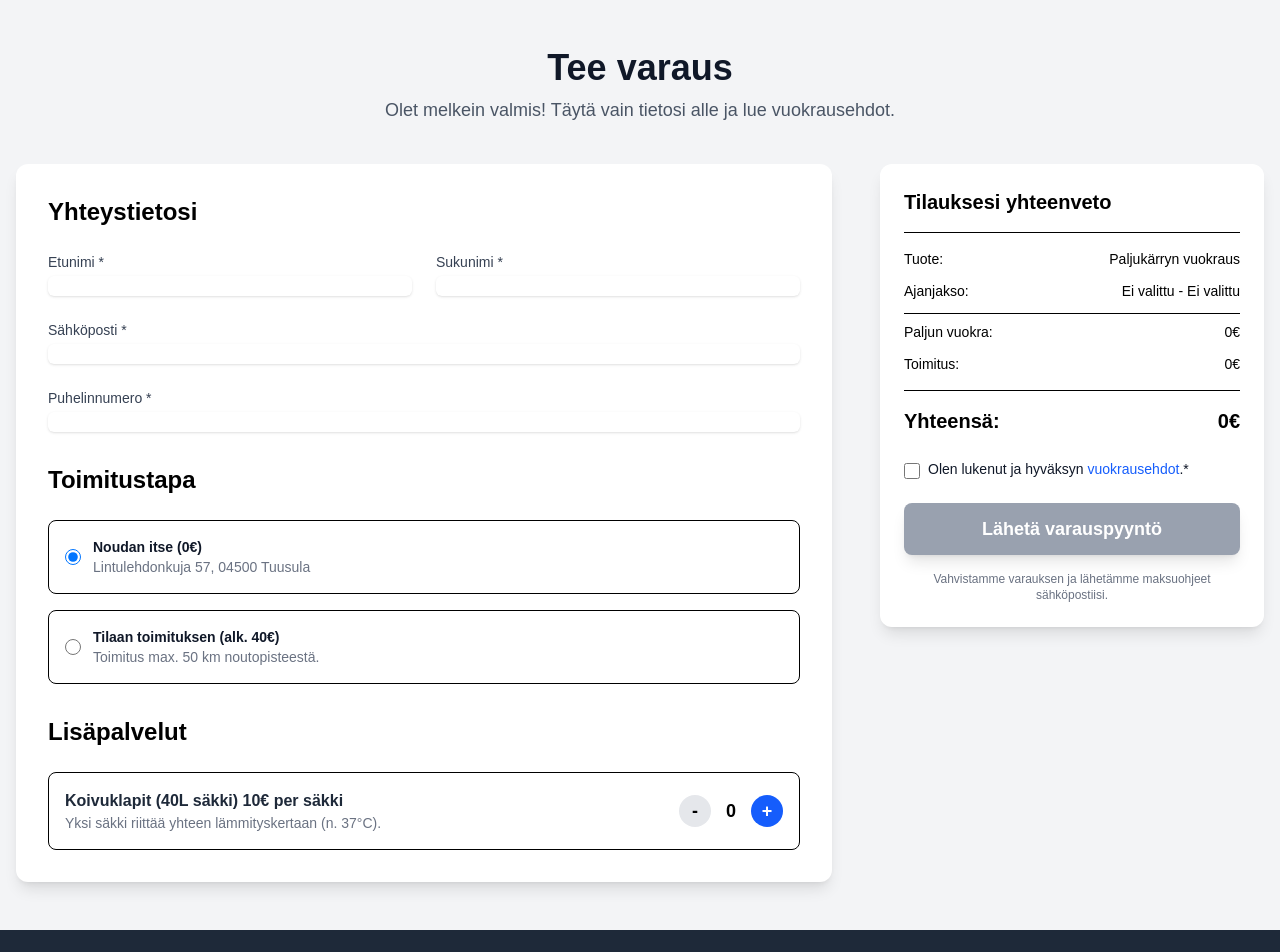
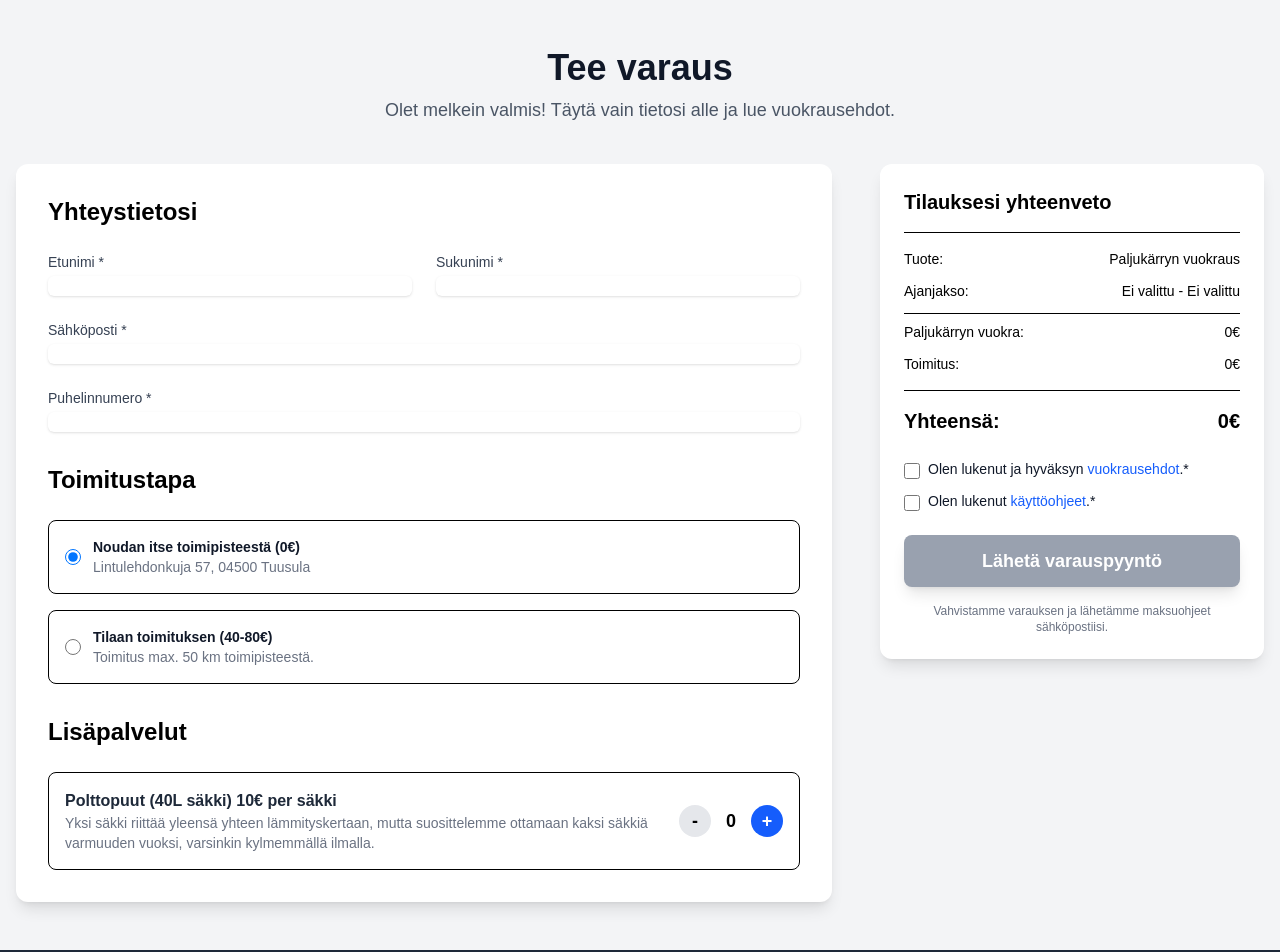
Before and after one commit to OskaNiiranen/paljuvaraus, a Next.js app: page /kassa in a window 1280 px wide. Shown: the top 952 px of the page. Built offline with nearby package versions, Linux system fonts and the light colour scheme.

Commit message:
Kassasivu olen lukenut käyttöohjeet

```diff
--- a/components/KassaClient.tsx
+++ b/components/KassaClient.tsx
@@ -1,4 +1,4 @@
-'use client';
+"use client";
 
 import { useSearchParams, useRouter } from "next/navigation";
 import { useState, useEffect, Suspense } from "react";
@@ -59,7 +59,8 @@ function KassaContent() {
     zipCode: "",
     city: "",
     notes: "",
-    termsAccepted: false,
+    vuokrausehdotAccepted: false,
+    kayttoohjeetAccepted: false,
   });
 
   const [deliveryMethod, setDeliveryMethod] = useState<"pickup" | "delivery">(
@@ -116,8 +117,10 @@ function KassaContent() {
 
   const handleSubmit = async (e: React.FormEvent<HTMLFormElement>) => {
     e.preventDefault();
-    if (!formData.termsAccepted) {
-      setAlertMessage("Hyväksy vuokrausehdot jatkaaksesi.");
+    if (!formData.vuokrausehdotAccepted || !formData.kayttoohjeetAccepted) {
+      setAlertMessage(
+        "Hyväksy sekä vuokrausehdot että käyttöohjeet jatkaaksesi."
+      );
       return;
     }
     setIsSubmitting(true);
@@ -284,7 +287,7 @@ function KassaContent() {
                       htmlFor="pickup"
                       className="block text-sm font-bold text-gray-900"
                     >
-                      Noudan itse (0€)
+                      Noudan itse toimipisteestä (0€)
                     </label>
                     <p className="text-sm text-gray-500">
                       Lintulehdonkuja 57, 04500 Tuusula
@@ -308,10 +311,10 @@ function KassaContent() {
                       htmlFor="delivery"
                       className="block text-sm font-bold text-gray-900"
                     >
-                      Tilaan toimituksen (alk. 40€)
+                      Tilaan toimituksen (40-80€)
                     </label>
                     <p className="text-sm text-gray-500">
-                      Toimitus max. 50 km noutopisteestä.
+                      Toimitus max. 50 km toimipisteestä.
                     </p>
                   </div>
                 </div>
@@ -389,10 +392,12 @@ function KassaContent() {
                 <div className="flex justify-between items-center">
                   <div>
                     <h4 className="font-semibold text-gray-800">
-                      Koivuklapit (40L säkki) 10€ per säkki
+                      Polttopuut (40L säkki) 10€ per säkki
                     </h4>
                     <p className="text-sm text-gray-500">
-                      Yksi säkki riittää yhteen lämmityskertaan (n. 37°C).
+                      Yksi säkki riittää yleensä yhteen lämmityskertaan, mutta
+                      suosittelemme ottamaan kaksi säkkiä varmuuden vuoksi,
+                      varsinkin kylmemmällä ilmalla.
                     </p>
                   </div>
                   <div className="flex items-center gap-3">
@@ -440,7 +445,7 @@ function KassaContent() {
                 </div>
                 <hr className="my-2" />
                 <div className="flex justify-between">
-                  <span>Paljun vuokra:</span>
+                  <span>Paljukärryn vuokra:</span>
                   <span>{bookingDetails.basePrice}€</span>
                 </div>
                 <div className="flex justify-between">
@@ -458,27 +463,53 @@ function KassaContent() {
                   <span>{totalPrice}€</span>
                 </div>
               </div>
-              <div className="mt-6">
+              <div className="mt-6 space-y-3">
                 <div className="flex items-start">
                   <input
-                    id="termsAccepted"
-                    name="termsAccepted"
+                    id="vuokrausehdotAccepted"
+                    name="vuokrausehdotAccepted"
                     type="checkbox"
-                    checked={formData.termsAccepted}
+                    checked={formData.vuokrausehdotAccepted}
                     onChange={handleInputChange}
                     required
                     className="h-4 w-4 rounded border-gray-300 text-blue-600 focus:ring-blue-500 mt-1"
                   />
                   <label
-                    htmlFor="termsAccepted"
+                    htmlFor="vuokrausehdotAccepted"
                     className="ml-2 block text-sm text-gray-900"
                   >
                     Olen lukenut ja hyväksyn{" "}
                     <Link
-                      href="/ehdot"
+                      href="/vuokrausehdot"
+                      target="_blank"
                       className="font-medium text-blue-600 hover:underline"
                     >
                       vuokrausehdot
+                    </Link>
+                    .*
+                  </label>
+                </div>
+                <div className="flex items-start">
+                  <input
+                    id="kayttoohjeetAccepted"
+                    name="kayttoohjeetAccepted"
+                    type="checkbox"
+                    checked={formData.kayttoohjeetAccepted}
+                    onChange={handleInputChange}
+                    required
+                    className="h-4 w-4 rounded border-gray-300 text-blue-600 focus:ring-blue-500 mt-1"
+                  />
+                  <label
+                    htmlFor="kayttoohjeetAccepted"
+                    className="ml-2 block text-sm text-gray-900"
+                  >
+                    Olen lukenut{" "}
+                    <Link
+                      href="/kayttoohjeet"
+                      target="_blank"
+                      className="font-medium text-blue-600 hover:underline"
+                    >
+                      käyttöohjeet
                     </Link>
                     .*
                   </label>
@@ -488,7 +519,8 @@ function KassaContent() {
                 type="submit"
                 className="mt-6 w-full bg-green-600 hover:bg-green-700 text-white font-bold text-lg rounded-lg py-3 transition shadow-lg disabled:bg-gray-400 disabled:cursor-not-allowed"
                 disabled={
-                  !formData.termsAccepted ||
+                  !formData.vuokrausehdotAccepted ||
+                  !formData.kayttoohjeetAccepted ||
                   (deliveryMethod === "delivery" &&
                     deliveryCost === 0 &&
                     formData.zipCode.length === 5) ||
```
